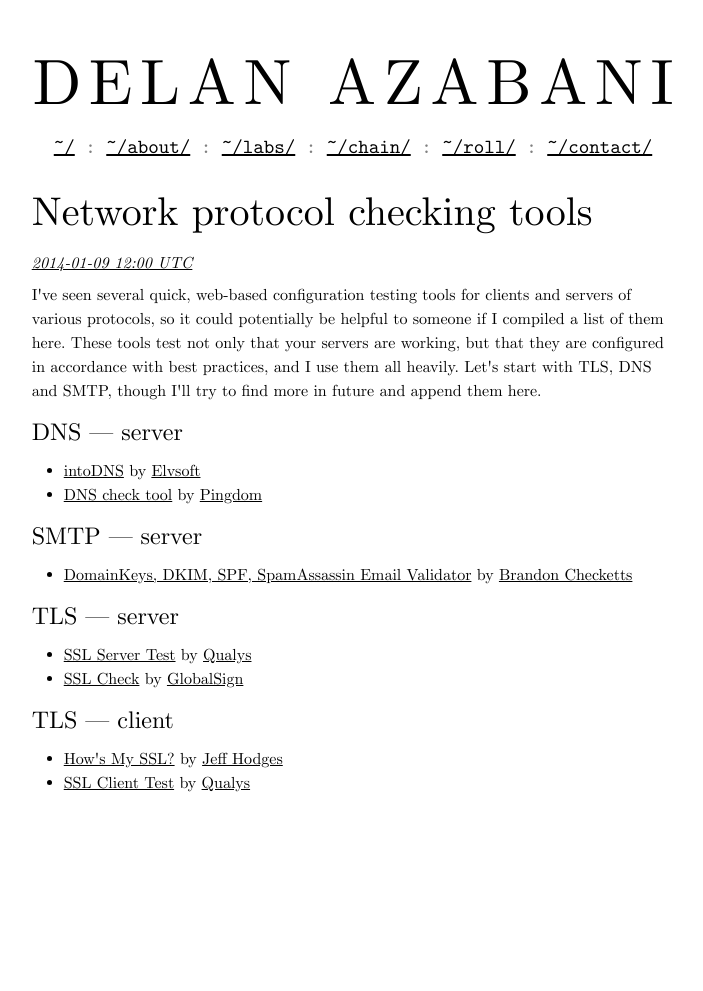
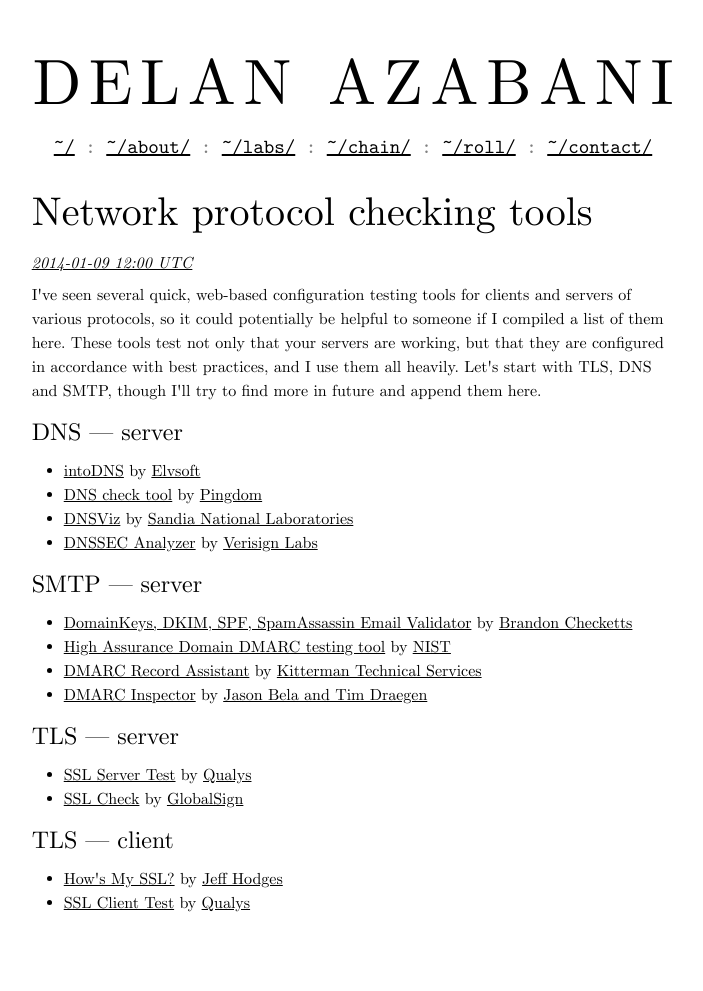
Before and after one commit to delan/www.azabani.com, a Jekyll site: the page built from _posts/2014-01-09-network-protocol-checking-tools.html, in a window 1280 px wide. Shown: the whole page, without its empty margins (287-990 px from the left). Built offline with Jekyll 4.4.1, drawn with Linux system fonts in a browser that asks for light colours; before the commit the page ends 900 px from its top, so only the background shows below that.

Commit message:
added DNSSEC and DMARC tools

```diff
--- a/_posts/2014-01-09-network-protocol-checking-tools.html
+++ b/_posts/2014-01-09-network-protocol-checking-tools.html
@@ -18,6 +18,11 @@
 	    <a href="http://www.elvsoft.com/">Elvsoft</a>
 	<li><a href="http://dnscheck.pingdom.com/">DNS check tool</a> by
 	    <a href="https://www.pingdom.com/">Pingdom</a>
+	<li><a href="http://dnsviz.net/">DNSViz</a> by
+	    <a href="http://www.sandia.gov/">Sandia National Laboratories</a>
+	<li><a href="http://dnssec-debugger.verisignlabs.com/"
+	    >DNSSEC Analyzer</a> by
+	    <a href="https://www.verisigninc.com/">Verisign Labs</a>
 </ul>
 
 <h2>SMTP — server</h2>
@@ -26,6 +31,15 @@
 	<li><a href="http://www.brandonchecketts.com/emailtest.php">DomainKeys,
 	    DKIM, SPF, SpamAssassin Email Validator</a> by
 	    <a href="http://www.brandonchecketts.com/">Brandon Checketts</a>
+	<li><a href="https://www.had-pilot.com/py/had.html"
+	    >High Assurance Domain DMARC testing tool</a> by
+	    <a href="http://www.nist.gov/">NIST</a>
+	<li><a href="http://kitterman.com/dmarc/assistant.html"
+	    >DMARC Record Assistant</a> by
+	    <a href="http://kitterman.com/">Kitterman Technical Services</a>
+	<li><a href="https://dmarcian.com/dmarc-inspector/"
+	    >DMARC Inspector</a> by
+	    <a href="https://dmarcian.com/">Jason Bela and Tim Draegen</a>
 </ul>
 
 <h2>TLS — server</h2>
```
